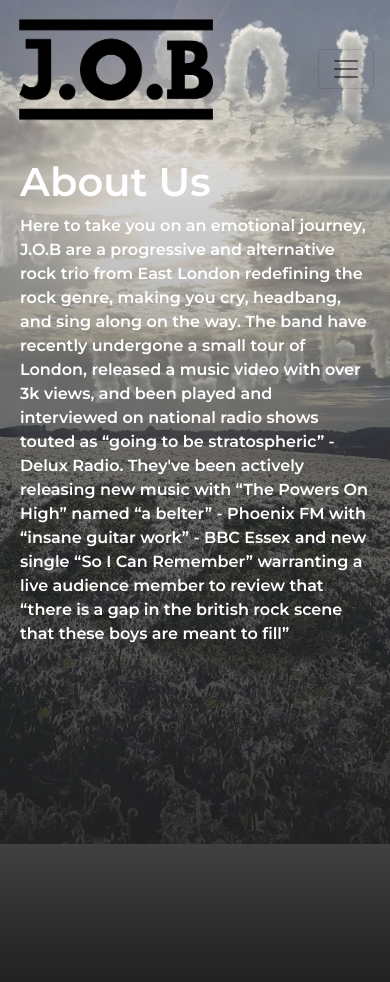
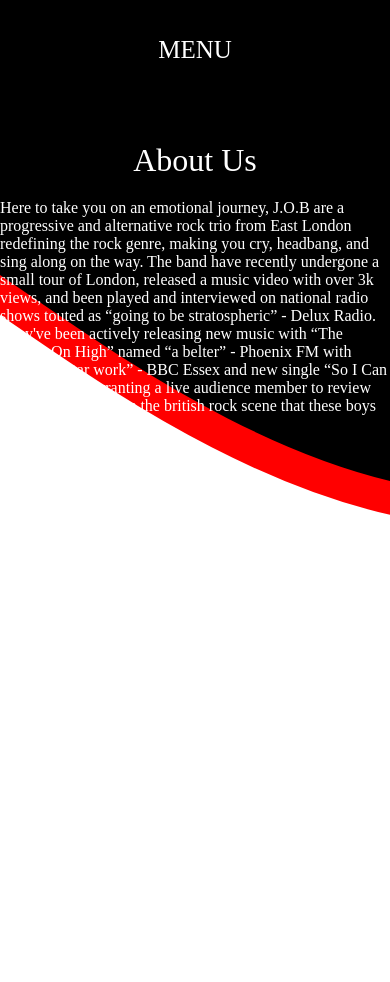
Before and after one commit to Aidan-Mulholland/JOB-website, a Django app: page /about/ in a window 390 px wide. After the commit the page ends 515 px from the top, so only its background shows below. Run offline with Django 4.2, Linux system fonts and the light colour scheme.

Commit message:
Home Page
Redesigned home page and added some responsiveness

```diff
--- a/static/css/base.css
+++ b/static/css/base.css
@@ -2,52 +2,186 @@
     margin: 0;
     padding: 0;
     color: white;
-    font-family: 'Montserrat', sans-serif;
+    box-sizing: border-box;
+    font-family: 'Lexend';
+    font-style: normal;
+    font-weight: 400;
 }
 
 html {
-    height: 100%;
+    min-height: 100vh;
+    overflow: hidden;
+}
+
+a, a:visited {
+    text-decoration: none;
 }
 
 body {
-    background: url("/static/img/So_I_Can_Remeber.jpg") 0 0 no-repeat;
-    background-size: cover;
-    background-position: center;
+    background-color: black;
     min-height: 100%;
     overflow-x: hidden;
 }
 
 .wrapper {
-    background: linear-gradient(rgba(255,255,255,0) 0%,rgba(33, 33, 33, 1) 100%);
+    display: flex;
+    position: relative;
+    flex-direction: column;
     min-height: 100vh;
 }
 
+nav {
+    width: 100%;
+    height: 200px;
+    font-size: 25px;
+    line-height: 38px;
+    display: flex;
+    justify-content: center;
+    align-items: center;
+    position: relative;
+    transition: all 1s;
+}
+
+.mobileNav {
+    position: absolute;
+    z-index: 1;
+    top: 0;
+    height: 100vh;
+    background-color: black;
+}
+
+.nav-links {
+    display: flex;
+    flex-direction: row;
+    align-items: center;
+    padding: 82px 64px 82px 103px;
+    gap: 50px;
+    height: 100%;
+    width: 50%;
+}
+
+.nav-links a{
+    text-transform: uppercase;
+    opacity: 0.8;
+    transition: all 0.3s;
+}
+
+.nav-links a:hover{
+    opacity: 1;
+}
+
+.social-links {
+    display: flex;
+    flex-direction: row;
+    justify-content: flex-end;
+    align-items: center;
+    padding: 82px 64px;
+    gap: 30px;
+    height: 100%;
+    width: 50%;
+}
+
+.social-links a {
+    width: 50px;
+    height: 50px;
+    display: flex;
+    align-items: center;
+    justify-content: center;
+}
+
+.social-links a img{
+    max-width: 52.19px;
+    width: 80%;
+    filter: saturate(0);
+    transition: all 0.3s;
+}
+
+.social-links a img:hover{
+    filter: saturate(1);
+}
+
+#menu {
+    height: 100px;
+    display: none;
+    text-transform: uppercase;
+    font-size: 25px;
+}
+
+#closeNav {
+    display: none;
+}
+
 main {
-    padding: 20px;
-    min-height: 100vh;
+    display: flex;
+    align-items: center;
+    justify-content: space-evenly;
+}
+
+.songs {
+    max-width: 445px;
+    width: 30vw;
+    filter: drop-shadow(0px 4px 10px rgba(0, 0, 0, 0.5));
+    transition: all 0.2s;
+}
+
+.songs:hover{
+    cursor: pointer;
+    transform: scale(1.05);
 }
 
 .hidden {
     opacity: 0;
-    filter: blur(2px);
-    transition: all 1s;
-}
-
-.left {
-    transform: translateX(-100%);
-}
-
-.right {
-    transform: translateX(100%);
+    transform: translateY(30%);
+    transition: all ease-out 1s;
 }
 
 .show {
     opacity: 1;
-    filter: blur(0);
-    transform: translateX(0);
+    transform: translateY(0%);
 }
 
-.show:hover {
-    transform: scale(1.05);
-    transition: all 0.2s;
+#logo {
+    filter: drop-shadow(0px 4px 10px rgba(255, 255, 255, 1)) invert();
+    max-width: 280px;
+    width: 19vw;
+    cursor: pointer;
 }
+
+#wave {
+    position: absolute;
+    z-index: -1;
+    bottom: 0;
+}
+
+@media only screen and (max-width: 1050px) {
+    nav {
+        display: none;
+    }
+    #menu {
+        display: flex;
+        justify-content: center;
+        align-items: center;
+    }
+    #closeNav {
+        display: inline;
+    }
+}
+
+@media only screen and (max-width: 600px) {
+    .wrapper {
+        gap: 5vh;
+    }
+    main {
+        flex-direction: column;
+        gap: 20px;
+        margin-bottom: 10px;
+    }
+    #logo {
+        order: -1;
+        min-width: 100px;
+    }
+    .songs {min-width: 200px;}
+    #id {
+        bottom: 0px;
+    }
+}
--- a/static/js/app.js
+++ b/static/js/app.js
@@ -1,6 +1,5 @@
 const observer = new IntersectionObserver((entries) => {
     entries.forEach((entry) => {
-        console.log(entry)
         if (entry.isIntersecting) {
             entry.target.classList.add("show");
         } else {
@@ -10,3 +9,21 @@ const observer = new IntersectionObserver((entries) => {
 });
 const hiddenElements = document.querySelectorAll(".hidden");
 hiddenElements.forEach((el) => observer.observe(el));
+
+$("#menu").click(() => {
+    $("nav").addClass("mobileNav");
+    $("nav").css({"display": "flex", "flex-direction": "column", "align-items": "end"});
+    $(".nav-links").css({"display": "flex", "flex-direction": "column", "align-items": "end", "padding": "30px 20px", "height": "70%"});
+    $(".social-links").css({"display": "flex", "height": "fit-content", "width": "100%", "padding": "20px", "position": "absolute", "bottom": "0"});
+    $("#menu").css({"display": "none"});
+    $("html").css({"height": "100vh", "overflow": "hidden"});
+});
+
+$("#closeNav").click(() => {
+    $("nav").removeAttr("style");
+    $(".nav-links").removeAttr("style");
+    $(".social-links").removeAttr("style");
+    $("#menu").removeAttr("style");
+    $("html").removeAttr("style");
+    $("nav").removeClass("mobileNav");
+})
--- a/templates/base.html
+++ b/templates/base.html
@@ -5,10 +5,10 @@
         <meta charset="UTF-8">
         <meta http-equiv="X-UA-Compatible" content="IE=edge">
         <meta name="viewport" content="width=device-width, initial-scale=1.0">
-        <link rel="stylesheet" href="https://cdn.jsdelivr.net/npm/bootstrap@4.3.1/dist/css/bootstrap.min.css" integrity="sha384-ggOyR0iXCbMQv3Xipma34MD+dH/1fQ784/j6cY/iJTQUOhcWr7x9JvoRxT2MZw1T" crossorigin="anonymous">
         <link rel="preconnect" href="https://fonts.googleapis.com">
         <link rel="preconnect" href="https://fonts.gstatic.com" crossorigin>
         <link href="https://fonts.googleapis.com/css2?family=Montserrat:wght@600&display=swap" rel="stylesheet">
+        <script src="https://ajax.googleapis.com/ajax/libs/jquery/3.6.0/jquery.min.js"></script>
         <link rel="stylesheet" href="{% static 'css/base.css' %}">
         <script defer src="{% static 'js/app.js' %}"></script>
         <title>J.O.B</title>
@@ -16,32 +16,32 @@
     <body>
         <div class="wrapper">
             <header>
-                    <nav class="navbar navbar-expand-lg navbar-light">
-                        <a class="navbar-brand" href="{% url 'home'  %}">
-                            {% load static %}
-                            <img src="{% static 'img/logo.webp' %}" alt="Logo" width="200">
-                        </a>
-                        <button class="navbar-toggler" type="button" data-toggle="collapse" data-target="#navbarNav" aria-controls="navbarNav" aria-expanded="false" aria-label="Toggle navigation">
-                          <span class="navbar-toggler-icon"></span>
-                        </button>
-                        <div class="collapse navbar-collapse" id="navbarNav">
-                            <ul class="navbar-nav">
-                                <li class="nav-item">
-                                    <a class="nav-link nav-item" href="#">Gig Dates</a>
-                                </li>
-                                <li class="nav-item">
-                                    <a class="nav-link nav-item" href="#">Updates</a>
-                                </li>
-                                <li class="nav-item">
-                                  <a class="nav-link nav-item" href="#">Music & Videos</a>
-                                </li>
-                              </ul>
-                        </div>
-                      </nav>
+                <div id="menu">Menu</div>
+                <nav>
+                    <div class="nav-links">
+                        <div id="closeNav">X</div>
+                        <a href="">Gigs</a>
+                        <a href="">Music</a>
+                        <a href="">Videos</a>
+                        <a href="">Updates</a>
+                    </div>
+                    <div class="social-links">
+                        {% load static %}
+                        <a href="https://open.spotify.com/artist/2JNLj4EdjsByS1lzsbW4ZR?si=7OvrdhE-Q0SEX2bkwZrM7A"><img src="{% static 'img/icons/spotify.png' %}" alt="Spotify"></a>
+                        <a href="https://music.apple.com/gb/artist/j-o-b/1440842587"><img src="{% static 'img/icons/apple.png' %}" alt="Apple"></a>
+                        <a href="https://youtube.com/channel/UC9iz2MzHlnb5Dr019UfScZw"><img src="{% static 'img/icons/youtube.png' %}" alt="Youtube"></a>
+                        <a href="https://instagram.com/thejobband"><img src="{% static 'img/icons/instagram.png' %}" alt="Instagram"></a>
+                        <a href="https://facebook.com/thejobband"><img src="{% static 'img/icons/facebook.png' %}" alt="Facebook"></a>
+                    </div>
+                </nav>
             </header>
-            <main class="d-flex flex-column align-content-center">
-                {% block content %}{% endblock content %}
+            <main class="hidden">
+                {% block content %}
+                {% endblock content %}
             </main>
+            <svg id="wave" width="1920" height="607" viewBox="0 0 1920 607" fill="none" xmlns="http://www.w3.org/2000/svg">
+                <path fill-rule="evenodd" clip-rule="evenodd" d="M-38 32L44.4583 88.381C126.917 144.762 291.833 257.524 456.75 271.619C621.667 285.714 786.583 201.143 951.5 187.048C1116.42 172.952 1281.33 229.333 1446.25 257.524C1611.17 285.714 1776.08 285.714 1858.54 285.714H1941V624H1858.54C1776.08 624 1611.17 624 1446.25 624C1281.33 624 1116.42 624 951.5 624C786.583 624 621.667 624 456.75 624C291.833 624 126.917 624 44.4583 624H-38V32Z" fill="white" stroke="#FF0000" stroke-width="33"/>
+            </svg>
         </div>
     </body>
     <script src="https://code.jquery.com/jquery-3.3.1.slim.min.js" integrity="sha384-q8i/X+965DzO0rT7abK41JStQIAqVgRVzpbzo5smXKp4YfRvH+8abtTE1Pi6jizo" crossorigin="anonymous"></script>
```
Also changed, not shown: templates/home.html (+3 -12 lines), static/img/So_I_Can_Remember.jpg (renamed from static/img/So_I_Can_Remeber.jpg), static/img/Vector.svg (added), static/img/icons/apple.png (added), static/img/icons/facebook.png (added), static/img/icons/instagram.png (added), static/img/icons/spotify.png (added), static/img/icons/youtube.png (added).
